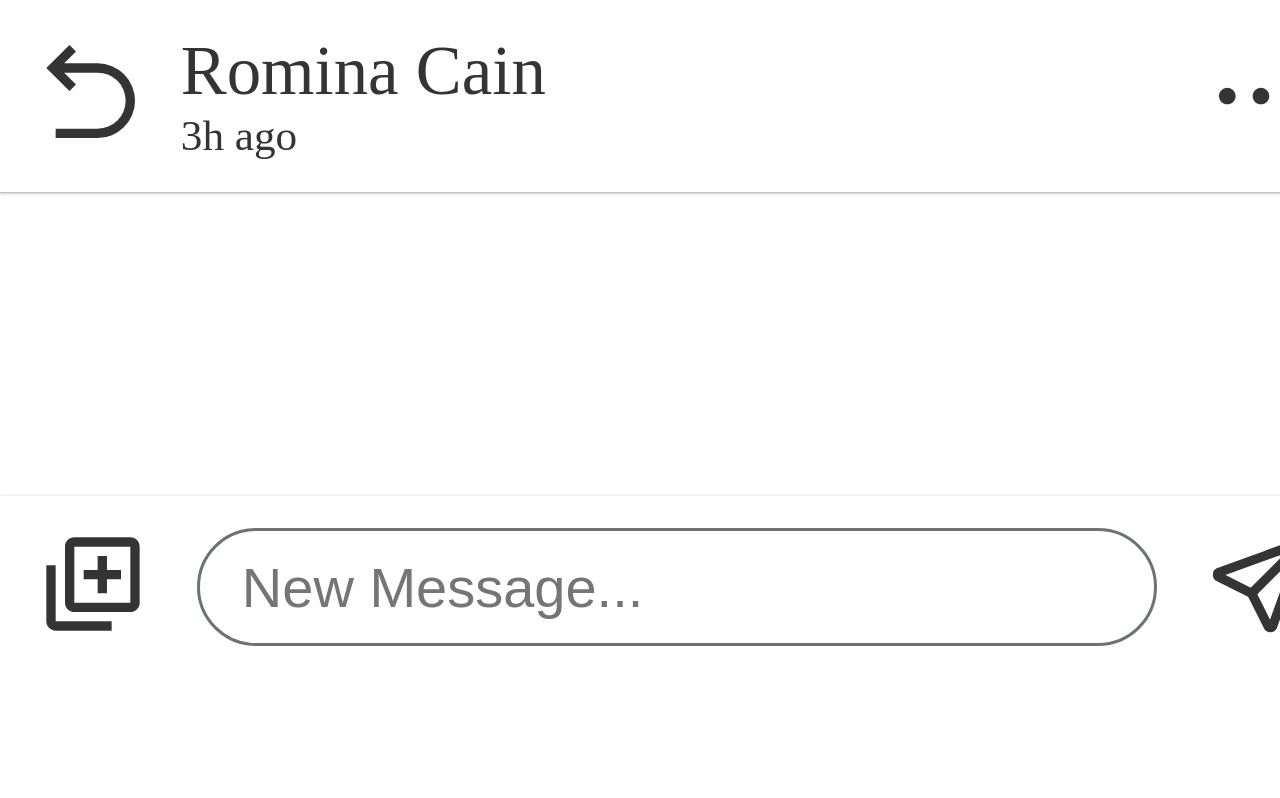
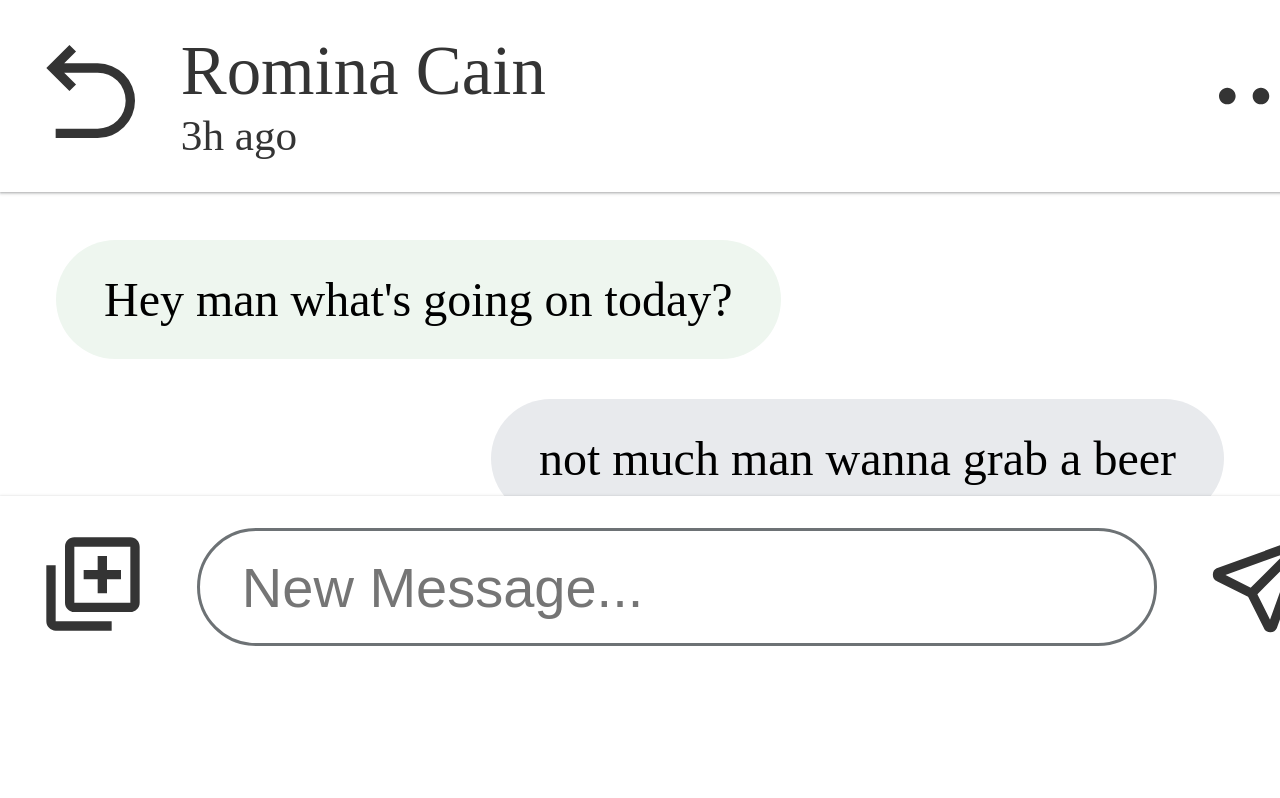
Before and after one commit to IanDCF/greensfeer-fe, a React (Vite) app: page /messages/chat in a window 1280 px wide. Shown: the top 798 px of the page. Built offline with nearby package versions, Linux system fonts and the light colour scheme; the HTML template or start-up script is replaced by a standard one; a web font is replaced by a local one.

Commit message:
Render dummy messages in ChatRoom.tsx

```diff
--- a/src/components/ChatRoom/ChatRoom.scss
+++ b/src/components/ChatRoom/ChatRoom.scss
@@ -55,6 +55,33 @@
     align-items: center;
   }
 
+  &__messages {
+    margin-top: 12rem;
+    padding: 3rem 3rem 0 3rem;
+    display: flex;
+    flex-direction: column;
+    justify-content: flex-start; /* align items to the top of the container */
+    align-items: flex-start; /* align items to the left side of the container */
+    z-index: 0;
+  }
+
+  &__text {
+    font-size: 3rem;
+    padding: 2rem 3rem;
+    border-radius: 15rem;
+    margin-bottom: 2.5rem;
+  }
+
+  &__received {
+    background-color: color.$mint;
+    margin-right: auto; /* push received messages to the left side */
+  }
+
+  &__sent {
+    background-color: rgb(232, 234, 237);
+    margin-left: auto; /* push sent messages to the right side */
+  }
+
   &__footer {
     height: 15rem;
     display: flex;
--- a/src/components/ChatRoom/ChatRoom.tsx
+++ b/src/components/ChatRoom/ChatRoom.tsx
@@ -24,7 +24,22 @@ const ChatRoom = () => {
         </nav>
       </header>
 
-      <section className="chatroom__messages"></section>
+      <section className="chatroom__messages">
+        <div className="chatroom__text chatroom__received">
+          Hey man what's going on today?
+        </div>
+        <div className="chatroom__text chatroom__sent">
+          not much man wanna grab a beer
+        </div>
+        <div className="chatroom__text chatroom__received">
+          jees man your twistin my arm, let's do it
+        </div>
+        <div className="chatroom__text chatroom__sent">
+          Same pub as last time?
+        </div>
+        <div className="chatroom__text chatroom__received">you got it</div>
+        <div className="chatroom__text chatroom__sent">see you at 8</div>
+      </section>
 
       <footer className="chatroom__footer">
         <div className="chatroom__icon">
```
